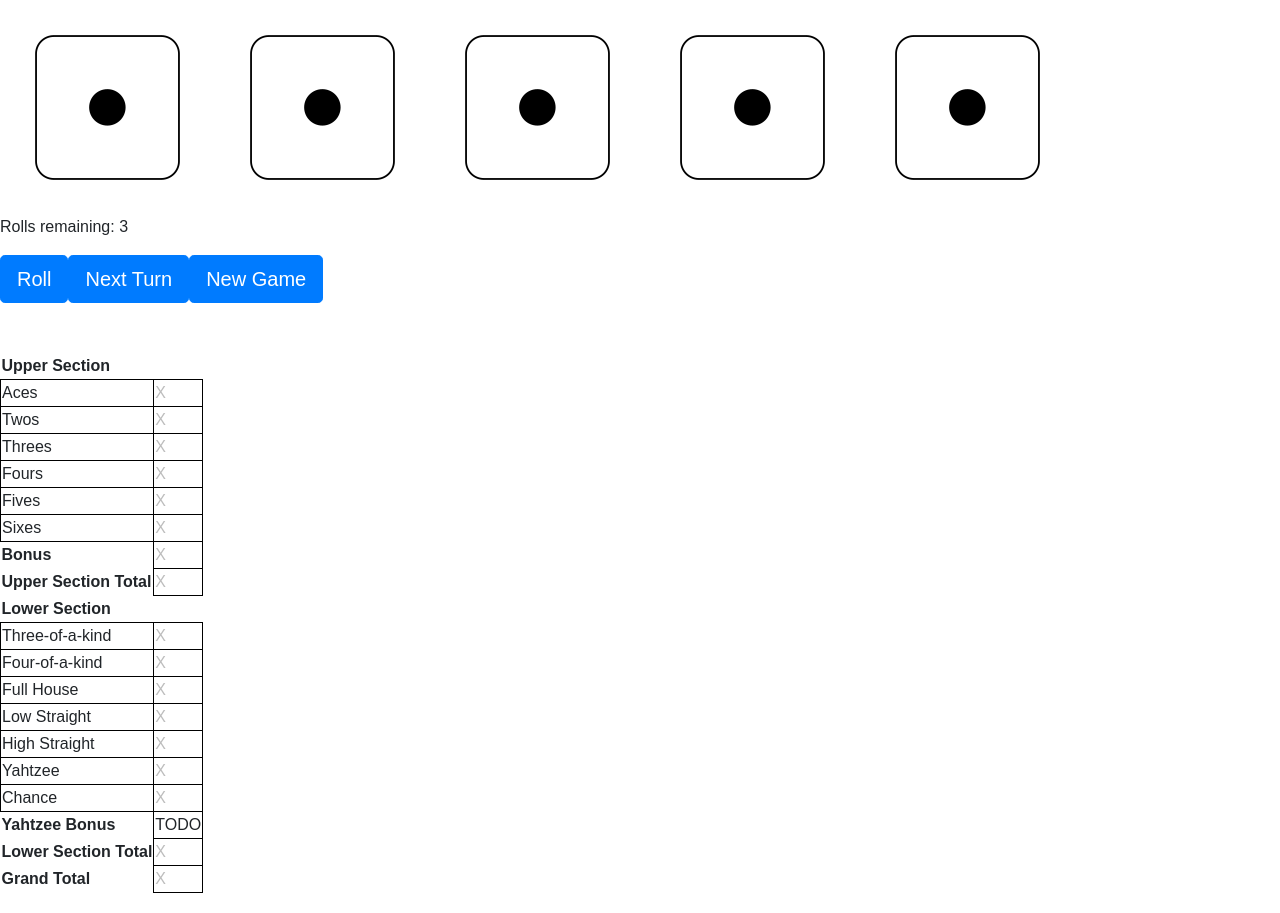
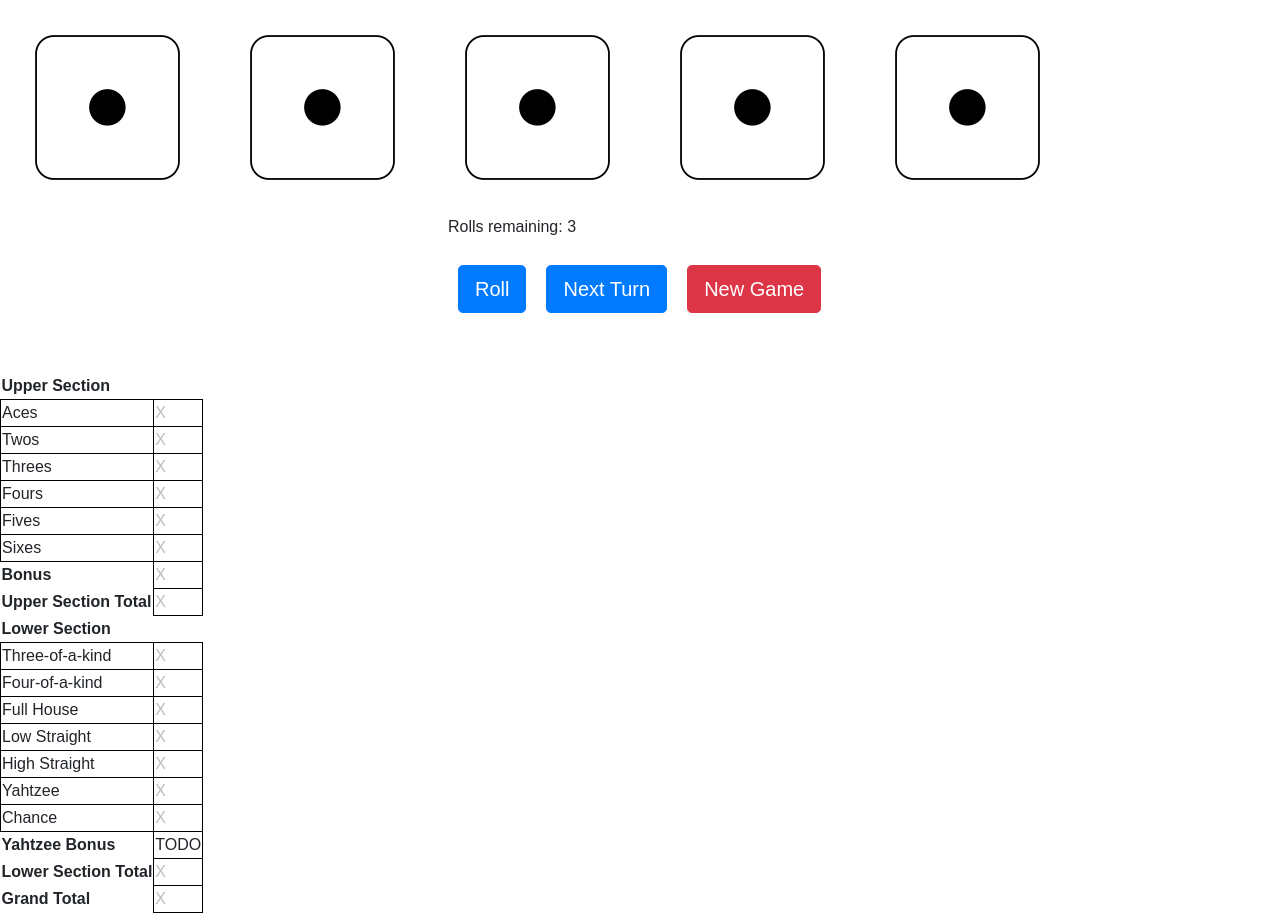
Before and after one commit to cifarquhar/yahtzee, a React (Create React App) app: page / in a window 1280 px wide. Built offline with nearby package versions, Linux system fonts and the light colour scheme.

Commit message:
styling changes to buttons

```diff
--- a/src/containers/DiceContainer.jsx
+++ b/src/containers/DiceContainer.jsx
@@ -80,12 +80,14 @@ class DiceContainer extends Component {
         <div className="dice-container">
           {diceToRender}
         </div>
-        <p>Rolls remaining: {this.state.rollsRemaining}</p>
-        <ButtonToolbar>
-          <Button bsStyle="primary" bsSize="large" onClick={this.rollDice.bind(this)}>Roll</Button>
-          <Button bsStyle="primary" bsSize="large" onClick={this.advanceTurn.bind(this)}>Next Turn</Button>
-          <Button bsStyle="primary" bsSize="large" onClick={this.handleReset.bind(this)}>New Game</Button>
-        </ButtonToolbar>
+        <div style={{marginLeft: "35%"}}>
+          <p>Rolls remaining: {this.state.rollsRemaining}</p>
+          <ButtonToolbar>
+            <Button bsStyle="primary" bsSize="large" onClick={this.rollDice.bind(this)} style={{margin: "10px"}}>Roll</Button>
+            <Button bsStyle="primary" bsSize="large" onClick={this.advanceTurn.bind(this)} style={{ margin: "10px" }}>Next Turn</Button>
+            <Button bsStyle="danger" bsSize="large" onClick={this.handleReset.bind(this)} style={{ margin: "10px" }}>New Game</Button>
+          </ButtonToolbar>
+        </div>
       </div>
     );
 
```
